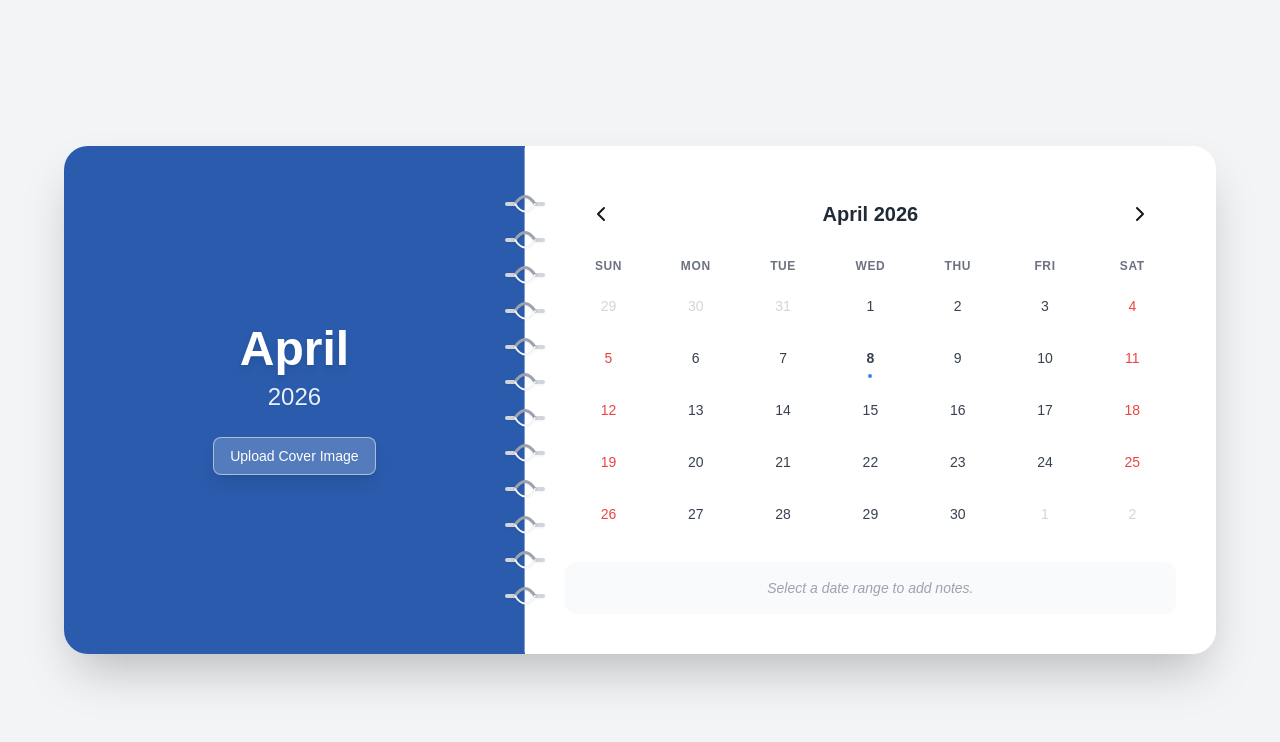
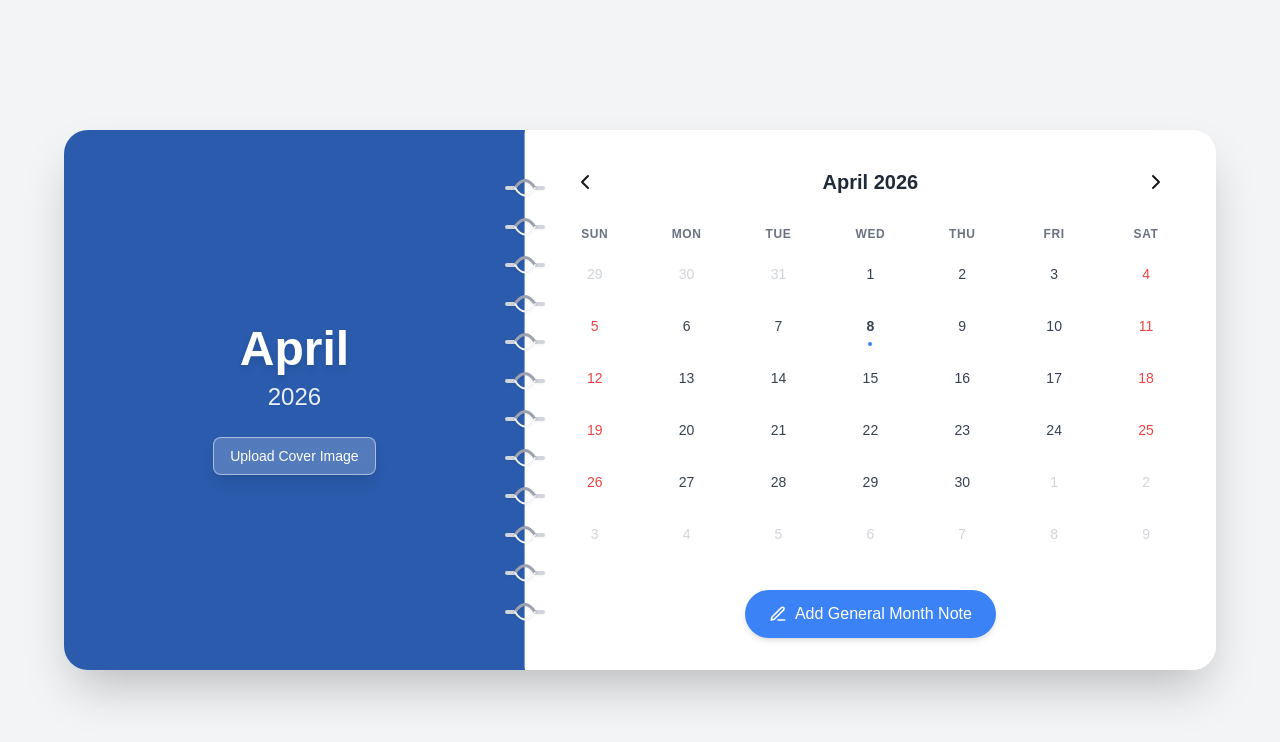
Before and after one commit to Primavat/takeyouforward_summer_intern_task, a Next.js app: page / in a window 1280 px wide. Shown: the top 742 px of the page. Built offline with nearby package versions, Linux system fonts and the light colour scheme.

Commit message:
updates on note section and fixing of alignment issues

```diff
--- a/app/page.tsx
+++ b/app/page.tsx
@@ -10,11 +10,11 @@ function AppContent() {
 
   return (
     <div
-      className="min-h-screen bg-gray-100 flex items-center justify-center p-4 md:p-8"
+      className="min-h-screen bg-gray-100 flex items-center justify-center p-0 md:p-6 lg:p-8"
       style={{ '--accent': state.accentColor } as React.CSSProperties}
     >
-      <main className="w-full max-w-6xl bg-white rounded-3xl shadow-2xl overflow-hidden flex flex-col md:grid md:grid-cols-5 relative">
-        <div className="md:col-span-2 relative">
+      <main className="w-full h-screen md:h-auto md:max-h-[90vh] md:max-w-6xl bg-white md:rounded-3xl shadow-2xl overflow-hidden flex flex-col md:grid md:grid-cols-5 relative">
+        <div className="md:col-span-2 relative shrink-0">
           <HeroPanel />
         </div>
 
--- a/components/CalendarPanel.tsx
+++ b/components/CalendarPanel.tsx
@@ -1,16 +1,60 @@
 'use client';
 
-import React from 'react';
+import React, { useState } from 'react';
 import { MonthHeader } from './MonthHeader';
 import { MonthGrid } from './MonthGrid';
 import { NotesSection } from './NotesSection';
+import { useCalendar } from '@/context/CalendarContext';
+import { formatNoteKey } from '@/lib/calendarUtils';
+import { AnimatePresence } from 'framer-motion';
 
 export function CalendarPanel() {
+  const [isNotesOpen, setIsNotesOpen] = useState(false);
+  const { state } = useCalendar();
+
+  const isGlobal = !state.selectedSingle && !state.rangeStart && !state.rangeEnd;
+  const noteKey = formatNoteKey(isGlobal, state.selectedSingle, state.rangeStart, state.rangeEnd);
+
+  const hasNotes = noteKey !== 'global'
+    ? (state.notes[noteKey] && state.notes[noteKey].trim() !== '')
+    : (state.notes['global'] && state.notes['global'].trim() !== '');
+
+  // Determine button text context
+  let buttonLabel = hasNotes ? "Edit Note" : "Add Note";
+  if (isGlobal) {
+    buttonLabel = hasNotes ? "Edit General Month Note" : "Add General Month Note";
+  } else if (state.rangeStart && state.rangeEnd) {
+    buttonLabel = `Edit Range Note`;
+  } else if (state.selectedSingle) {
+    buttonLabel = `Edit Day Note`;
+  }
+
+  if (!hasNotes) buttonLabel = buttonLabel.replace('Edit', 'Add');
+
   return (
-    <div className="flex flex-col p-6 md:p-10 bg-white h-full overflow-y-auto">
+    <div className="flex flex-col md:p-6 p-4 bg-white h-full relative" style={{ overflow: 'hidden' }}>
       <MonthHeader />
-      <MonthGrid />
-      <NotesSection />
+
+      {/* Scrollable Container for grid & restricted overlay */}
+      <div className="relative flex-1 overflow-y-auto overflow-x-hidden min-h-[300px]">
+        <MonthGrid />
+
+        <AnimatePresence>
+          {isNotesOpen && <NotesSection onClose={() => setIsNotesOpen(false)} />}
+        </AnimatePresence>
+      </div>
+
+      {/* Floating Action Area for Notes */}
+      <div className="mt-8 flex justify-center items-center pb-2 shrink-0">
+        <button
+          onClick={() => setIsNotesOpen(true)}
+          className="px-6 py-3 rounded-full flex items-center gap-2 font-medium text-white shadow-md hover:shadow-lg transition-transform active:scale-95 text-sm sm:text-base"
+          style={{ backgroundColor: 'var(--accent)' }}
+        >
+          <svg width="18" height="18" viewBox="0 0 24 24" fill="none" stroke="currentColor" strokeWidth="2" strokeLinecap="round" strokeLinejoin="round"><path d="M12 20h9"></path><path d="M16.5 3.5a2.121 2.121 0 0 1 3 3L7 19l-4 1 1-4L16.5 3.5z"></path></svg>
+          {buttonLabel}
+        </button>
+      </div>
     </div>
   );
 }
--- a/components/DayCell.tsx
+++ b/components/DayCell.tsx
@@ -7,14 +7,12 @@ interface DayCellProps {
   isWeekend: boolean;
   isOtherMonth: boolean;
   isToday: boolean;
-  isSelectedStart: boolean;
-  isSelectedEnd: boolean;
+  isSelectedSingle: boolean;
+  isRangeStart: boolean;
+  isRangeEnd: boolean;
   isInRange: boolean;
-  isHoverPreview: boolean;
   onClick: () => void;
-  onMouseEnter: () => void;
-  onTouchStart: () => void;
-  onTouchEnd: () => void;
+  onDoubleClick: () => void;
   onKeyDown: (e: React.KeyboardEvent) => void;
 }
 
@@ -23,23 +21,21 @@ export function DayCell({
   isWeekend,
   isOtherMonth,
   isToday,
-  isSelectedStart,
-  isSelectedEnd,
+  isSelectedSingle,
+  isRangeStart,
+  isRangeEnd,
   isInRange,
-  isHoverPreview,
   onClick,
-  onMouseEnter,
-  onTouchStart,
-  onTouchEnd,
+  onDoubleClick,
   onKeyDown
 }: DayCellProps) {
-  const isSelected = isSelectedStart || isSelectedEnd;
-  const isStartAndEnd = isSelectedStart && isSelectedEnd;
+  const isSelected = isSelectedSingle || isRangeStart || isRangeEnd;
+  const isStartAndEnd = isRangeStart && isRangeEnd;
 
   const dateKey = format(day, 'yyyy-MM-dd');
   const holidayName = holidays[dateKey];
 
-  const baseClasses = "relative w-full h-12 flex items-center justify-center text-sm transition-colors cursor-pointer select-none focus:outline-none focus:ring-2 focus:ring-inset focus:ring-[var(--accent)]";
+  const baseClasses = "relative w-full aspect-square sm:h-12 sm:aspect-auto flex flex-col items-center justify-center text-xs sm:text-sm transition-colors cursor-pointer select-none focus:outline-none focus:ring-2 focus:ring-inset focus:ring-[var(--accent)]";
 
   let conditionalClasses = "";
   let textClasses = "text-gray-700";
@@ -48,19 +44,19 @@ export function DayCell({
     textClasses = "text-gray-300";
     conditionalClasses = "bg-white hover:bg-gray-50";
   } else if (isStartAndEnd) {
-    conditionalClasses = "bg-[var(--accent)] rounded-full";
+    conditionalClasses = "bg-[var(--accent)] rounded-full text-white";
     textClasses = "text-white font-semibold";
-  } else if (isSelectedStart) {
-    conditionalClasses = "bg-[var(--accent)] rounded-l-full";
-    textClasses = "text-white font-semibold flex-1 z-10";
-  } else if (isSelectedEnd) {
-    conditionalClasses = "bg-[var(--accent)] rounded-r-full";
-    textClasses = "text-white font-semibold flex-1 z-10";
+  } else if (isRangeStart) {
+    conditionalClasses = "bg-[var(--accent)] rounded-l-full text-white";
+    textClasses = "text-white font-semibold flex-1 z-10 flex flex-col justify-center";
+  } else if (isRangeEnd) {
+    conditionalClasses = "bg-[var(--accent)] rounded-r-full text-white";
+    textClasses = "text-white font-semibold flex-1 z-10 flex flex-col justify-center";
+  } else if (isSelectedSingle) {
+    conditionalClasses = "bg-[var(--accent)] rounded-full text-white";
+    textClasses = "text-white font-semibold flex-1 z-10 flex flex-col justify-center";
   } else if (isInRange) {
     conditionalClasses = "bg-[var(--accent)] bg-opacity-20";
-    if (isHoverPreview && !isSelectedStart) conditionalClasses += " hover:bg-opacity-30";
-  } else if (isHoverPreview) {
-    conditionalClasses = "bg-[var(--accent)] bg-opacity-10 rounded-full";
   } else {
     conditionalClasses = "bg-white hover:bg-gray-100 rounded-full";
     if (isWeekend) textClasses = "text-red-500 font-medium";
@@ -74,15 +70,21 @@ export function DayCell({
       title={holidayName || format(day, 'PPPP')}
       className={`${baseClasses} ${conditionalClasses}`}
       onClick={onClick}
-      onMouseEnter={onMouseEnter}
-      onTouchStart={onTouchStart}
-      onTouchEnd={onTouchEnd}
+      onDoubleClick={onDoubleClick}
       onKeyDown={onKeyDown}
       tabIndex={isOtherMonth ? -1 : 0}
       data-date={dateKey}
     >
       <span className={textClasses}>{format(day, 'd')}</span>
-      <div className="absolute bottom-1 flex gap-1">
+
+      {/* Range Labels UI Badge */}
+      {(isRangeStart || isRangeEnd) && !isStartAndEnd && (
+        <span className="text-[9px] leading-none absolute bottom-0.5 sm:bottom-1 font-medium opacity-80 pointer-events-none">
+          {isRangeStart ? 'Start' : 'End'}
+        </span>
+      )}
+
+      <div className={`absolute ${isRangeStart || isRangeEnd ? 'top-1' : 'bottom-1'} flex gap-1 pointer-events-none`}>
         {isToday && !isSelected && (
           <span className="w-1 h-1 rounded-full bg-[var(--accent)]" />
         )}
--- a/components/HeroPanel.tsx
+++ b/components/HeroPanel.tsx
@@ -27,7 +27,7 @@ export function HeroPanel() {
 
   return (
     <div
-      className="relative flex flex-col items-center justify-center p-8 text-white min-h-[300px] md:min-h-full overflow-hidden"
+      className="relative flex flex-col items-center justify-center p-8 text-white min-h-[200px] sm:min-h-[300px] md:min-h-full overflow-hidden shrink-0"
       style={{ backgroundColor: 'var(--accent)' }}
     >
       {state.heroImageUrl && (
--- a/components/MonthGrid.tsx
+++ b/components/MonthGrid.tsx
@@ -1,8 +1,9 @@
 'use client';
+
 import React from 'react';
 import { useCalendar } from '@/context/CalendarContext';
 import { getDaysArray, isInRange, isWeekend, isSameDay } from '@/lib/calendarUtils';
-import { isSameMonth, isBefore, isToday } from 'date-fns';
+import { isSameMonth } from 'date-fns';
 import { DayCell } from './DayCell';
 import { motion, AnimatePresence } from 'framer-motion';
 
@@ -13,30 +14,16 @@ export function MonthGrid() {
   const days = getDaysArray(state.currentMonth);
 
   const handleDayClick = (day: Date) => {
-    if (!state.selectedStart || (state.selectedStart && state.selectedEnd)) {
-      dispatch({ type: 'SET_START', payload: day });
-      dispatch({ type: 'SET_END', payload: null });
-    } else {
-      if (isBefore(day, state.selectedStart)) {
-        dispatch({ type: 'SET_END', payload: state.selectedStart });
-        dispatch({ type: 'SET_START', payload: day });
-      } else {
-        dispatch({ type: 'SET_END', payload: day });
-      }
-    }
+    // Single click explicitly sets it as a SINGLE selection.
+    dispatch({ type: 'SET_SINGLE', payload: day });
   };
 
-  const handleDayHover = (day: Date) => {
-    if (state.selectedStart && !state.selectedEnd) {
-      dispatch({ type: 'SET_HOVER', payload: day });
-    } else if (state.hoverDate !== null) {
-      dispatch({ type: 'SET_HOVER', payload: null });
-    }
-  };
-
-  const handleTouchStart = (day: Date) => {
-    if (state.selectedStart && !state.selectedEnd) {
-      dispatch({ type: 'SET_HOVER', payload: day });
+  const handleDayDoubleClick = (day: Date) => {
+    // Double click handles range selection
+    if (!state.rangeStart || (state.rangeStart && state.rangeEnd)) {
+      dispatch({ type: 'SET_RANGE_START', payload: day });
+    } else {
+      dispatch({ type: 'SET_RANGE_END', payload: day });
     }
   };
 
@@ -48,9 +35,7 @@ export function MonthGrid() {
         handleDayClick(day);
         break;
       case 'Escape':
-        dispatch({ type: 'SET_START', payload: null });
-        dispatch({ type: 'SET_END', payload: null });
-        dispatch({ type: 'SET_HOVER', payload: null });
+        dispatch({ type: 'CLEAR_SELECTION' });
         break;
       case 'ArrowRight':
         e.preventDefault();
@@ -99,16 +84,13 @@ export function MonthGrid() {
         >
           {days.map((day, idx) => {
             const isOtherMonth = !isSameMonth(day, state.currentMonth);
-          const isSelectedStart = isSameDay(day, state.selectedStart);
-          const isSelectedEnd = isSameDay(day, state.selectedEnd);
+            const isSelectedSingle = isSameDay(day, state.selectedSingle);
+            const isRangeStart = isSameDay(day, state.rangeStart);
+            const isRangeEnd = isSameDay(day, state.rangeEnd);
 
             let inRange = false;
-          let isHoverPreview = false;
-
-          if (state.selectedStart && state.selectedEnd) {
-             inRange = isInRange(day, state.selectedStart, state.selectedEnd);
-          } else if (state.selectedStart && state.hoverDate) {
-             isHoverPreview = isInRange(day, state.selectedStart, state.hoverDate);
+            if (state.rangeStart && state.rangeEnd) {
+               inRange = isInRange(day, state.rangeStart, state.rangeEnd);
             }
 
             return (
@@ -117,15 +99,13 @@ export function MonthGrid() {
                 day={day}
                 isWeekend={isWeekend(day)}
                 isOtherMonth={isOtherMonth}
-              isToday={isToday(day)}
-              isSelectedStart={isSelectedStart}
-              isSelectedEnd={isSelectedEnd}
+                isToday={isSameDay(day, new Date())}
+                isSelectedSingle={isSelectedSingle}
+                isRangeStart={isRangeStart}
+                isRangeEnd={isRangeEnd}
                 isInRange={inRange}
-              isHoverPreview={isHoverPreview}
                 onClick={() => handleDayClick(day)}
-              onMouseEnter={() => handleDayHover(day)}
-              onTouchStart={() => handleTouchStart(day)}
-              onTouchEnd={() => {}}
+                onDoubleClick={() => handleDayDoubleClick(day)}
                 onKeyDown={(e) => handleKeyDown(e, day, idx)}
               />
             );
--- a/components/NotesSection.tsx
+++ b/components/NotesSection.tsx
@@ -3,14 +3,18 @@
 import React, { useEffect, useState } from 'react';
 import { useCalendar } from '@/context/CalendarContext';
 import { formatNoteKey } from '@/lib/calendarUtils';
+import { motion } from 'framer-motion';
 
-export function NotesSection() {
+interface NotesSectionProps {
+  onClose: () => void;
+}
+
+export function NotesSection({ onClose }: NotesSectionProps) {
   const { state, dispatch } = useCalendar();
   const [localNote, setLocalNote] = useState('');
 
-  const noteKey = state.selectedStart && state.selectedEnd
-    ? formatNoteKey(state.selectedStart, state.selectedEnd)
-    : null;
+  const isGlobal = !state.selectedSingle && !state.rangeStart && !state.rangeEnd;
+  const noteKey = formatNoteKey(isGlobal, state.selectedSingle, state.rangeStart, state.rangeEnd);
 
   useEffect(() => {
     if (noteKey) {
@@ -21,32 +25,100 @@ export function NotesSection() {
   }, [noteKey, state.notes]);
 
   const handleChange = (e: React.ChangeEvent<HTMLTextAreaElement>) => {
-    const val = e.target.value;
-    setLocalNote(val);
-    if (noteKey) {
-      dispatch({ type: 'SET_NOTE', payload: { key: noteKey, note: val } });
-    }
+    setLocalNote(e.target.value);
   };
 
-  if (!noteKey) {
-    return (
-      <div className="mt-6 p-4 bg-gray-50 rounded-xl text-gray-400 text-sm italic text-center">
-        Select a date range to add notes.
-      </div>
-    );
+  const handleSave = () => {
+    if (noteKey) {
+      dispatch({ type: 'SET_NOTE', payload: { key: noteKey, note: localNote } });
+    }
+    onClose();
+  };
+
+  const handleDownload = () => {
+    if (!noteKey) return;
+    const blob = new Blob([localNote], { type: 'text/plain' });
+    const url = URL.createObjectURL(blob);
+    const a = document.createElement('a');
+    a.href = url;
+    a.download = `calendar_notes_${noteKey}.txt`;
+    document.body.appendChild(a);
+    a.click();
+    document.body.removeChild(a);
+    URL.revokeObjectURL(url);
+  };
+
+  if (!noteKey) return null;
+
+  let title = "General Month Note";
+  if (!isGlobal) {
+    if (state.rangeStart && state.rangeEnd) {
+      title = "Note for Date Range";
+    } else if (state.selectedSingle) {
+      title = "Note for Selected Day";
+    }
   }
 
   return (
-    <div className="mt-6">
-      <label className="block text-sm font-semibold text-gray-700 mb-2">
-        Notes for selected range
-      </label>
-      <textarea
-        value={localNote}
-        onChange={handleChange}
-        placeholder="Type your notes here..."
-        className="w-full h-32 p-3 border border-gray-200 rounded-xl focus:ring-2 focus:ring-[var(--accent)] focus:border-transparent outline-none resize-none transition-shadow"
+    <>
+      {/* Blurred Sub-overlay strictly covering dates */}
+      <motion.div
+        initial={{ opacity: 0 }}
+        animate={{ opacity: 1 }}
+        exit={{ opacity: 0 }}
+        className="absolute inset-0 z-40 bg-white/60 backdrop-blur-md"
+        onClick={onClose}
       />
-    </div>
+
+      {/* Side sliding panel */}
+      <motion.div
+        initial={{ x: '100%', opacity: 0.5 }}
+        animate={{ x: 0, opacity: 1 }}
+        exit={{ x: '100%', opacity: 0 }}
+        transition={{ type: "spring", stiffness: 300, damping: 30 }}
+        className="absolute top-0 right-0 bottom-0 w-full sm:w-2/3 md:w-1/2 z-50 bg-white shadow-[-10px_0_30px_-10px_rgba(0,0,0,0.1)] border-l border-gray-100 flex flex-col overflow-hidden"
+      >
+        <div className="flex items-center justify-between p-4 border-b border-gray-100 bg-gray-50/50">
+          <h3 className="text-base sm:text-lg font-semibold text-gray-800 truncate pr-2">
+            {title}
+          </h3>
+          <button
+            onClick={onClose}
+            className="p-1.5 shrink-0 rounded-full text-gray-400 hover:text-gray-600 hover:bg-gray-200 transition"
+            aria-label="Close notes"
+          >
+            <svg width="20" height="20" viewBox="0 0 24 24" fill="none" stroke="currentColor" strokeWidth="2" strokeLinecap="round" strokeLinejoin="round"><line x1="18" y1="6" x2="6" y2="18"></line><line x1="6" y1="6" x2="18" y2="18"></line></svg>
+          </button>
+        </div>
+
+        <div className="p-4 flex-1 overflow-y-auto">
+          <textarea
+            value={localNote}
+            onChange={handleChange}
+            placeholder="Type your observations or tasks here..."
+            className="w-full h-full min-h-[200px] p-4 text-sm sm:text-base border border-gray-200 rounded-xl focus:ring-2 focus:ring-[var(--accent)] focus:border-transparent outline-none resize-none transition-shadow text-gray-700"
+          />
+        </div>
+
+        <div className="p-4 bg-gray-50 border-t border-gray-100 flex justify-end gap-3 items-center flex-wrap shrink-0">
+          <button
+            onClick={handleDownload}
+            disabled={!localNote.trim()}
+            className="px-4 py-2.5 flex items-center gap-2 text-sm font-medium text-gray-600 bg-white border border-gray-300 rounded-xl hover:bg-gray-100 hover:text-gray-900 transition-colors disabled:opacity-50 disabled:cursor-not-allowed shadow-sm"
+          >
+            <svg width="16" height="16" viewBox="0 0 24 24" fill="none" stroke="currentColor" strokeWidth="2" strokeLinecap="round" strokeLinejoin="round"><path d="M21 15v4a2 2 0 0 1-2 2H5a2 2 0 0 1-2-2v-4"></path><polyline points="7 10 12 15 17 10"></polyline><line x1="12" y1="15" x2="12" y2="3"></line></svg>
+            Download
+          </button>
+
+          <button
+            onClick={handleSave}
+            className="px-6 py-2.5 flex items-center gap-2 text-sm font-semibold text-white rounded-xl transition-all hover:brightness-110 active:scale-[0.98] shadow-sm"
+            style={{ backgroundColor: 'var(--accent)' }}
+          >
+            Save Note
+          </button>
+        </div>
+      </motion.div>
+    </>
   );
 }
--- a/types/calendar.ts
+++ b/types/calendar.ts
@@ -1,8 +1,8 @@
 export type CalendarState = {
   currentMonth: Date;
-  selectedStart: Date | null;
-  selectedEnd: Date | null;
-  hoverDate: Date | null;
+  selectedSingle: Date | null;
+  rangeStart: Date | null;
+  rangeEnd: Date | null;
   notes: Record<string, string>;
   heroImageUrl: string | null;
   accentColor: string;
```
Also changed, not shown: context/CalendarContext.tsx (+19 -18 lines), lib/calendarUtils.ts (+23 -7 lines). Lines whose indentation alone changed are shown as unchanged.
